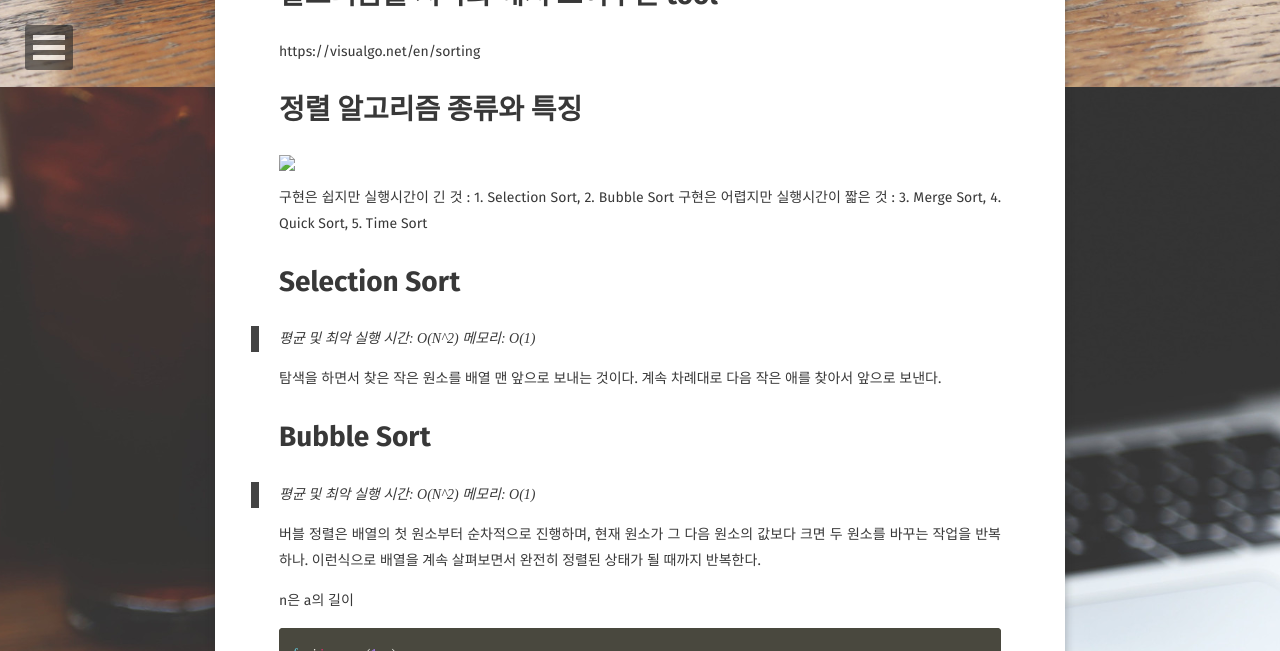
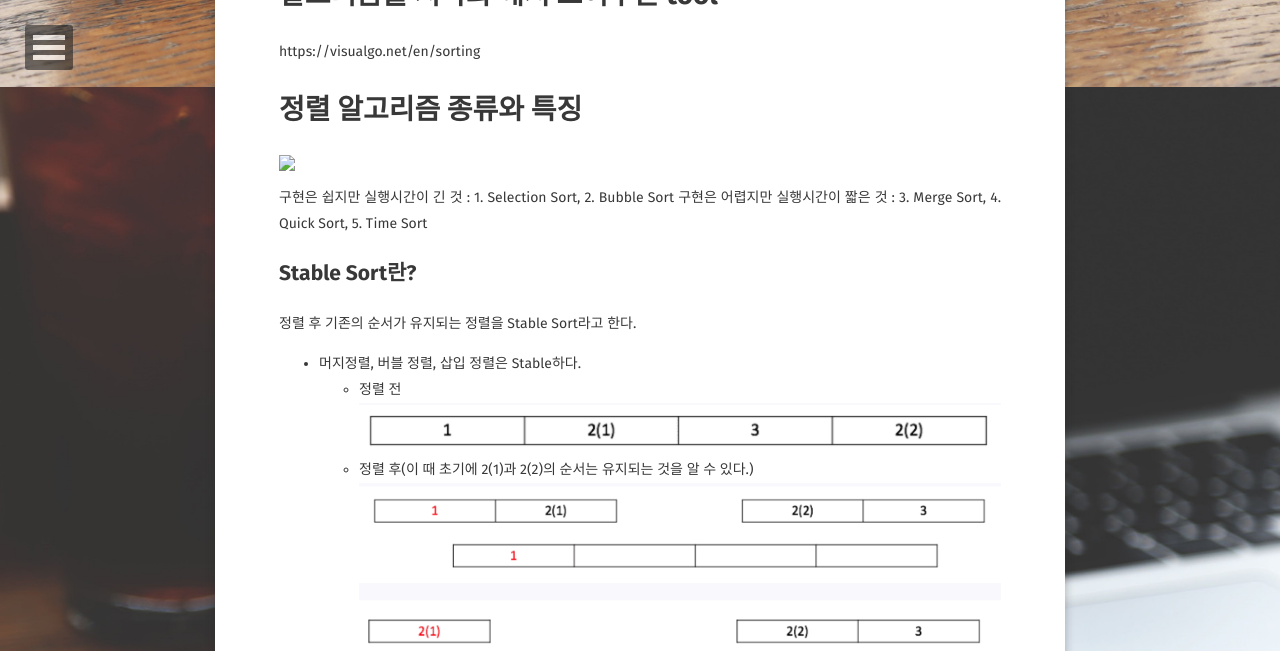
Before and after one commit to JoosJuliet/joosjuliet.github.io, a Jekyll site: the page built from _posts/2018-10-31-sort.md, in a window 1280 px wide and 1400 px high, scrolled down 813 px. Shown: the top 651 px of the window. Built offline with Jekyll 4.4.1, drawn with Linux system fonts in a browser that asks for light colours; some web fonts are replaced; some of the changed text lies outside the part shown; grey boxes are pictures that could not be loaded.

Commit message:
stable unstable sort

```diff
--- a/_posts/2018-10-31-sort.md
+++ b/_posts/2018-10-31-sort.md
@@ -25,14 +25,36 @@
 
 ---
 
+
 # 알고리즘을 시각화 해서 보여주는 tool
 https://visualgo.net/en/sorting
+
+
+
 
 # 정렬 알고리즘 종류와 특징
 <img src="images/2018-10-31-sort/sort_algorithm.png" />
 
 구현은 쉽지만 실행시간이 긴 것 : 1. Selection Sort, 2. Bubble Sort
 구현은 어렵지만 실행시간이 짧은 것 : 3. Merge Sort, 4. Quick Sort, 5. Time Sort
+
+
+
+## Stable Sort란?
+정렬 후 기존의 순서가 유지되는 정렬을 Stable Sort라고 한다.
+- 머지정렬, 버블 정렬, 삽입 정렬은 Stable하다.
+  - 정렬 전
+  ![before-stable-sort](/images/2018-10-31-sort/stable-sort-1.png)
+  - 정렬 후(이 때 초기에 2(1)과 2(2)의 순서는 유지되는 것을 알 수 있다.)
+  ![before-stable-sort](/images/2018-10-31-sort/stable-sort-2.png)
+
+
+## Unstable Sort란?
+정렬 후 기존의 순서가 유지되지 않는 정렬은 Unstable Sort라고 한다.
+- 퀵정렬, 힙정렬, 선택정렬
+![unstable-sort](/images/2018-10-31-sort/unstable-sort.png)
+
+
 
 
 
@@ -66,13 +88,13 @@
 > 평균 및 최악 실행 시간: O(NlogN)
 > 메모리: O(1)
 
-<img src="https://www.dropbox.com/s/ei5c9ktrsigafd8/Screenshot%202018-12-20%2019.20.54.png?dl=0" />
-
+![merge_sort](/images/2018-10-31-sort/merge_sort.png)
 # 합병 정렬의 단계
 1. 분할(Divide): 입력 배열을 같은 크기의 2개의 부분 배열로 분할한다.
 2. 정복(Conquer): 부분 배열을 정렬한다. 부분 배열의 크기가 충분히 작지 않으면 순환 호출 을 이용하여 다시 분할 정복 방법을 적용한다.
 3. 결합(Combine):
-<img src="https://www.dropbox.com/s/5gr0pvnczexe6mb/Screenshot%202018-12-20%2019.24.39.png?dl=0" />
+![combine-process](/images/2018-10-31-sort/combine-process.png)
+
 
 1) 2개의 리스트의 값들을 처음부터 하나씩 비교하여 두 개의 리스트의 값 중에서 더 작은 값을 새로운 리스트(sorted)로 옮긴다.
 2) 둘 중에서 하나가 끝날 때까지 이 과정을 되풀이한다.
@@ -116,3 +138,5 @@
 
 [Merge Sort 사진자료, 내용 ]출처 및 참고자료
 https://gmlwjd9405.github.io/2018/05/08/algorithm-merge-sort.html
+stable sort내용
+https://goodgid.github.io/Stable-Sort/#:~:text=%EC%A0%95%EB%A0%AC%20%ED%9B%84%20%EA%B8%B0%EC%A1%B4%EC%9D%98%20%EC%88%9C%EC%84%9C,%EC%9D%84%20Stable%20Sort%EB%9D%BC%EA%B3%A0%20%ED%95%9C%EB%8B%A4.
```
Also changed, not shown: images/2018-10-31-sort/combine-process.png (added), images/2018-10-31-sort/merge_sort.png (added), images/2018-10-31-sort/stable-sort-1.png (added), images/2018-10-31-sort/stable-sort-2.png (added), images/2018-10-31-sort/unstable-sort.png (added).
